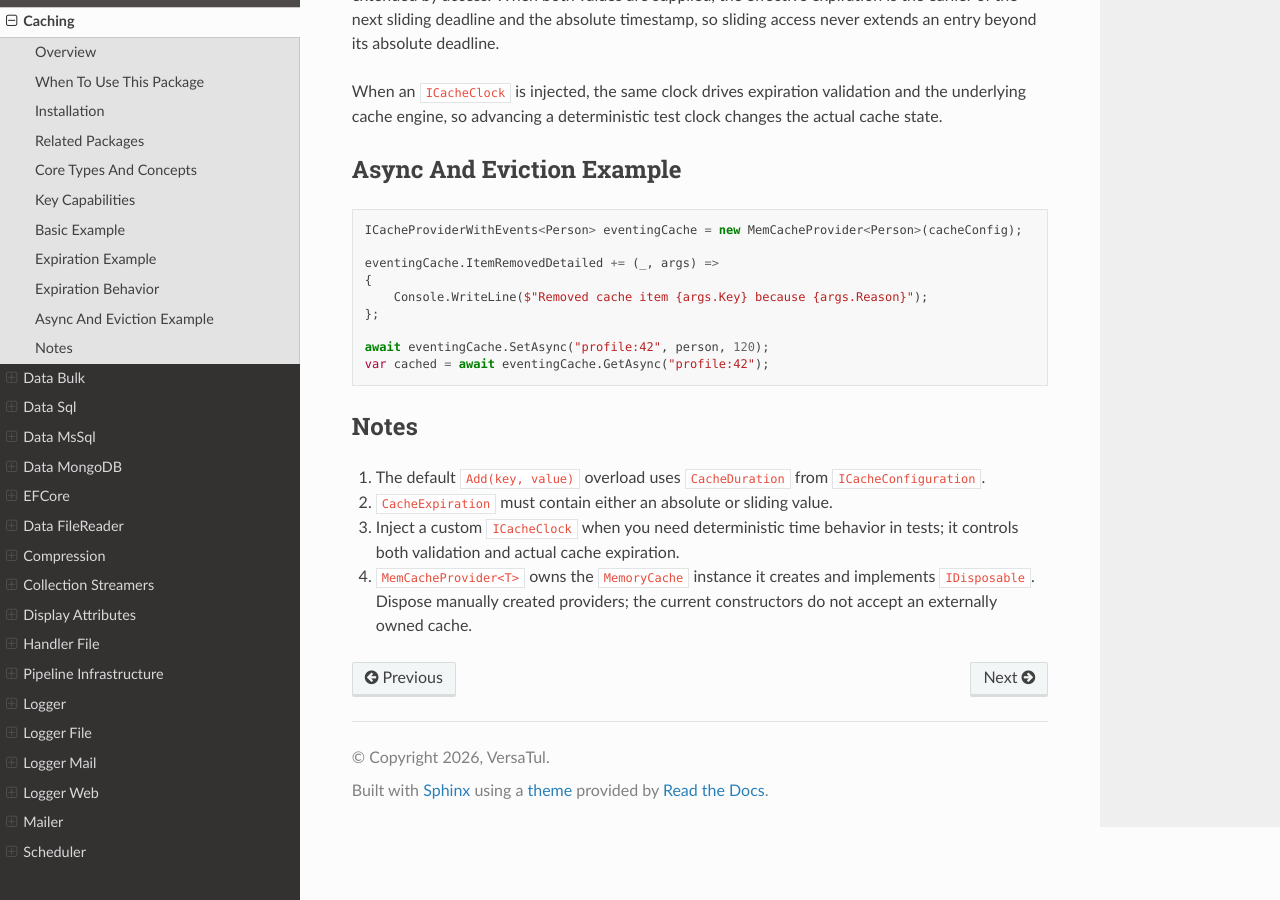
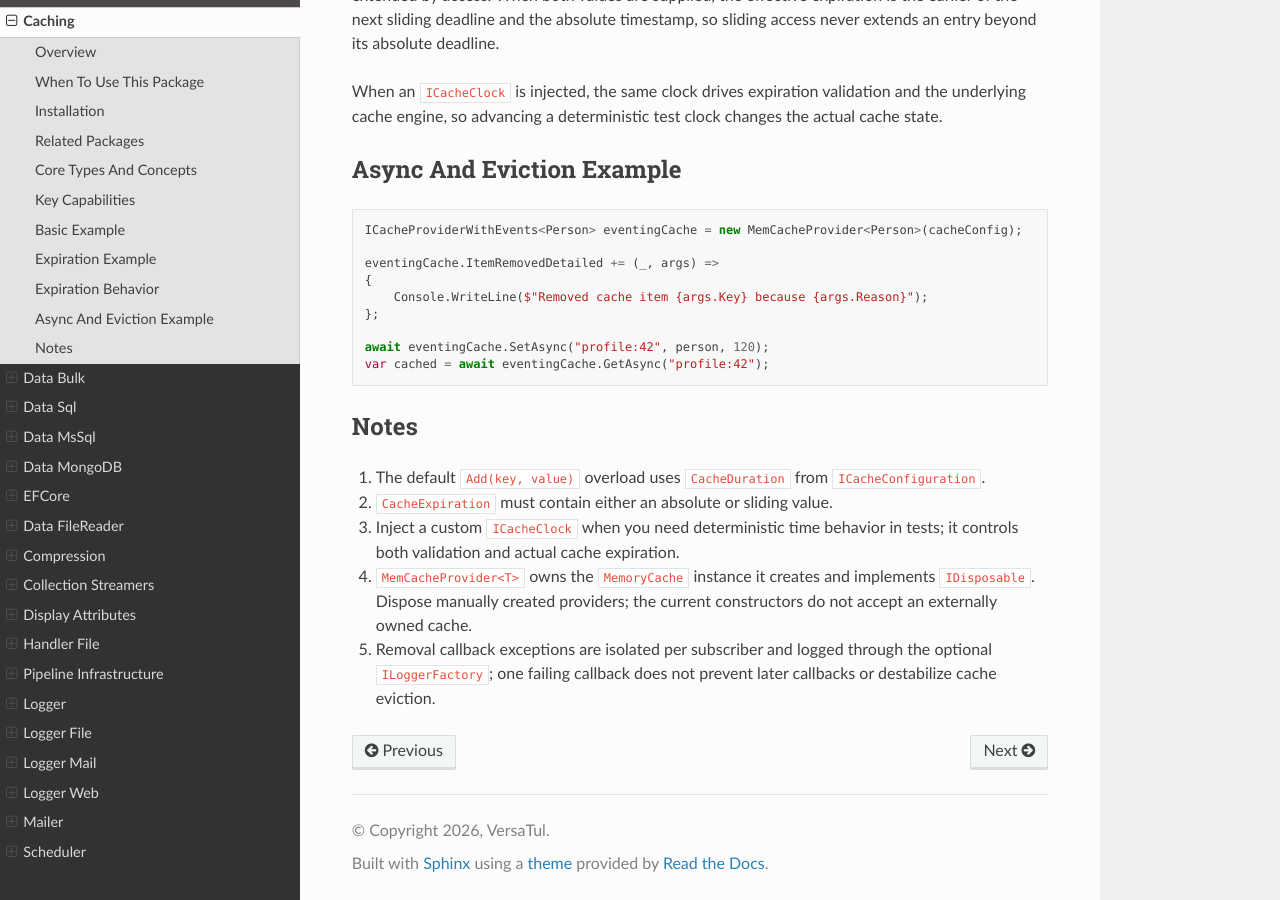
Before and after one commit to BjornWilliams/DocsVersaTul, a Sphinx documentation site: the page built from docs/source/caching.rst, in a window 1280 px wide and 900 px high, scrolled down 2609 px. Built offline with Sphinx 7.4.7 and the Read the Docs theme 3.1.0, drawn with Linux system fonts in a browser that asks for light colours.

Commit message:
Document cache callback failure handling
Fixes AB#2890

Fixes AB#2884

```diff
--- a/docs/source/caching.rst
+++ b/docs/source/caching.rst
@@ -138,3 +138,4 @@ Notes
 2. ``CacheExpiration`` must contain either an absolute or sliding value.
 3. Inject a custom ``ICacheClock`` when you need deterministic time behavior in tests; it controls both validation and actual cache expiration.
 4. ``MemCacheProvider<T>`` owns the ``MemoryCache`` instance it creates and implements ``IDisposable``. Dispose manually created providers; the current constructors do not accept an externally owned cache.
+5. Removal callback exceptions are isolated per subscriber and logged through the optional ``ILoggerFactory``; one failing callback does not prevent later callbacks or destabilize cache eviction.
```
